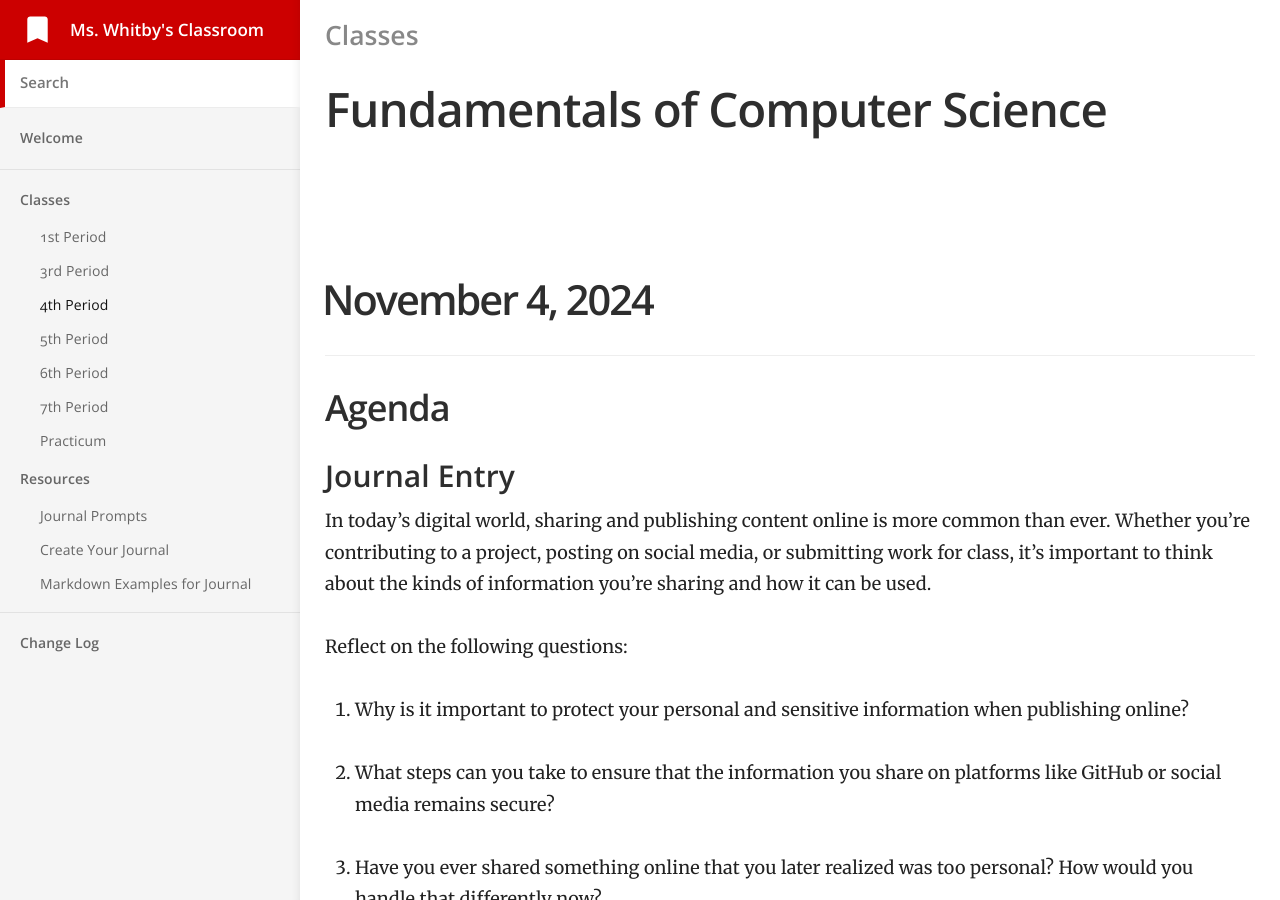
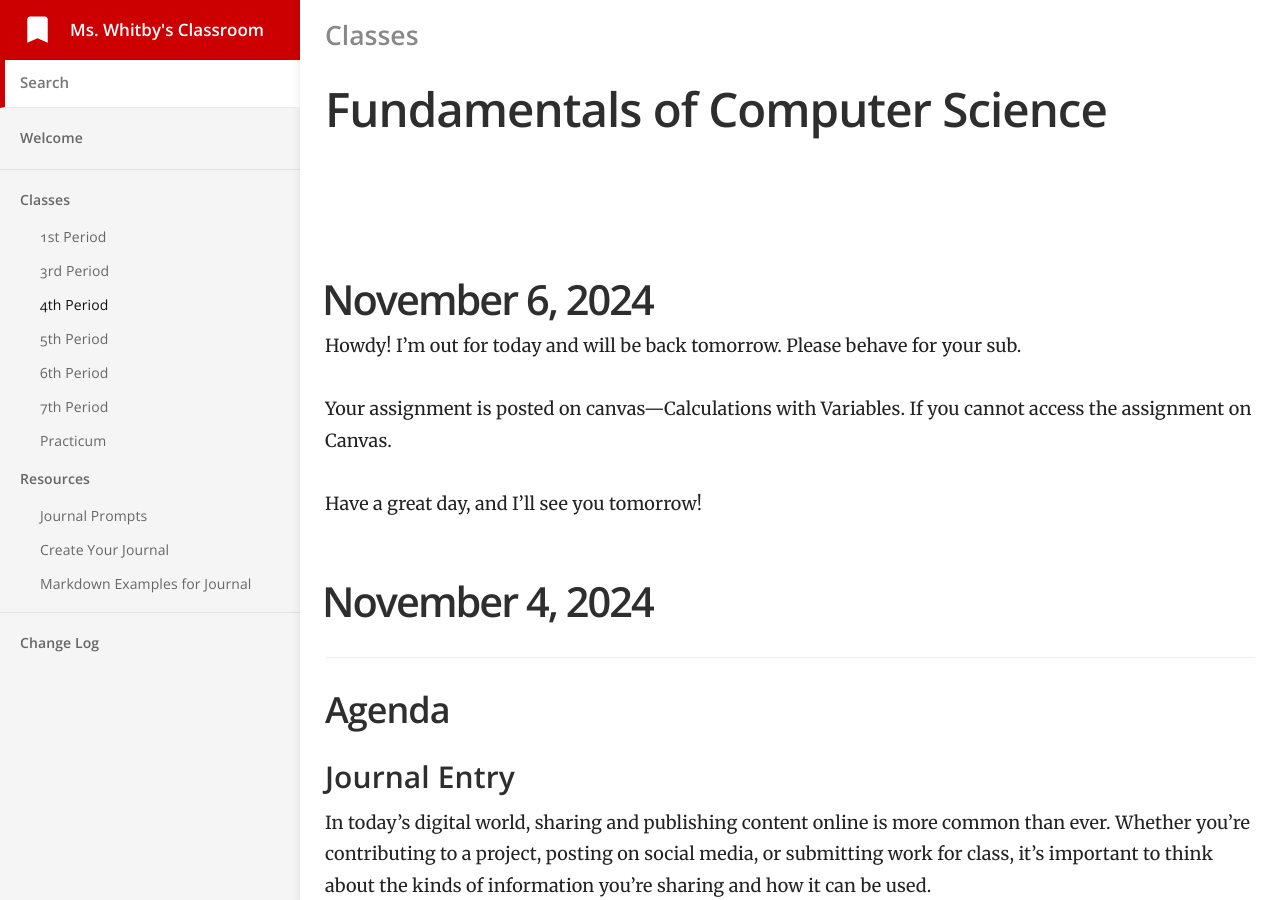
Before and after one commit to mswhitby/classroom, a Jekyll site: the page built from _docs/classes/4th.md, in a window 1280 px wide and 900 px high. Built offline with Jekyll 4.4.1, drawn with Linux system fonts in a browser that asks for light colours.

Commit message:
Update 4th.md

```diff
--- a/_docs/classes/4th.md
+++ b/_docs/classes/4th.md
@@ -4,6 +4,14 @@ subtitle: Fundamentals of Computer Science
 category: Classes
 order: 3
 ---
+
+# November 6, 2024
+
+Howdy! I'm out for today and will be back tomorrow. Please behave for your sub.
+
+Your assignment is posted on canvas—Calculations with Variables. If you cannot access the assignment on Canvas.
+
+Have a great day, and I’ll see you tomorrow!
 
 # November 4, 2024
 
```
